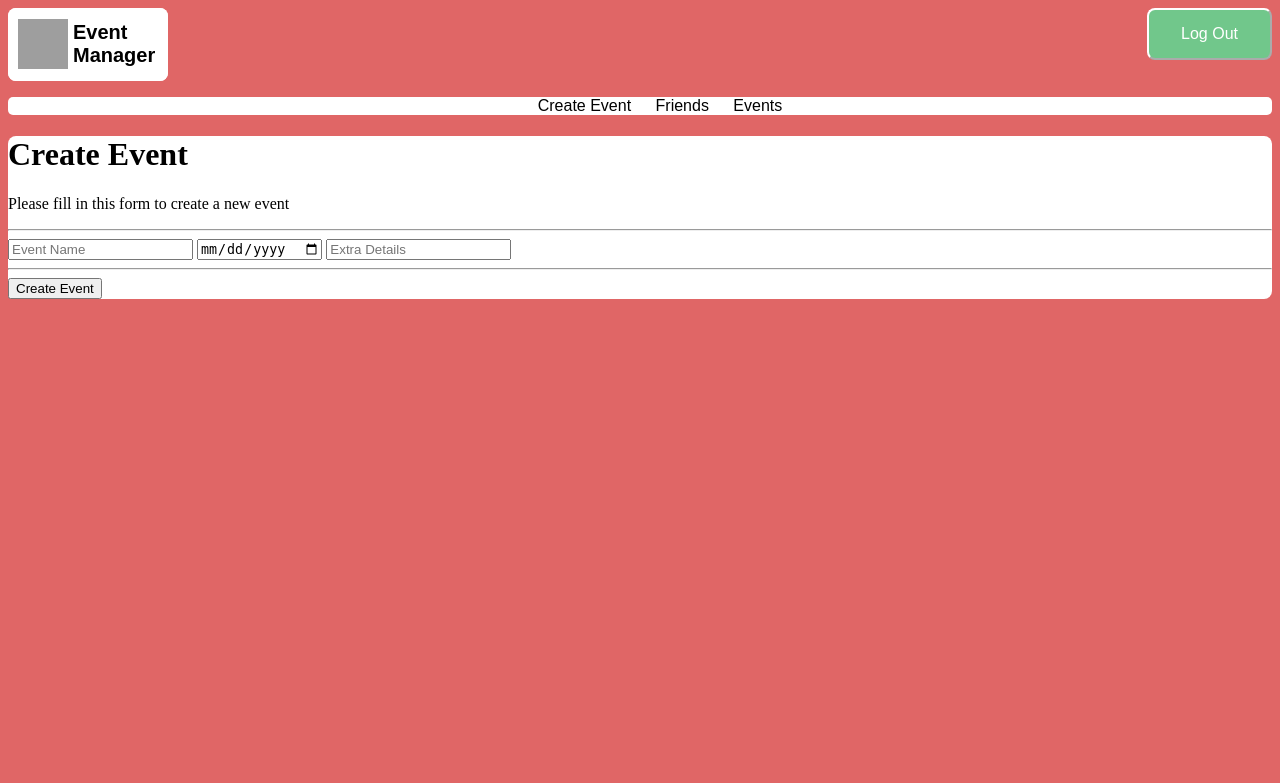
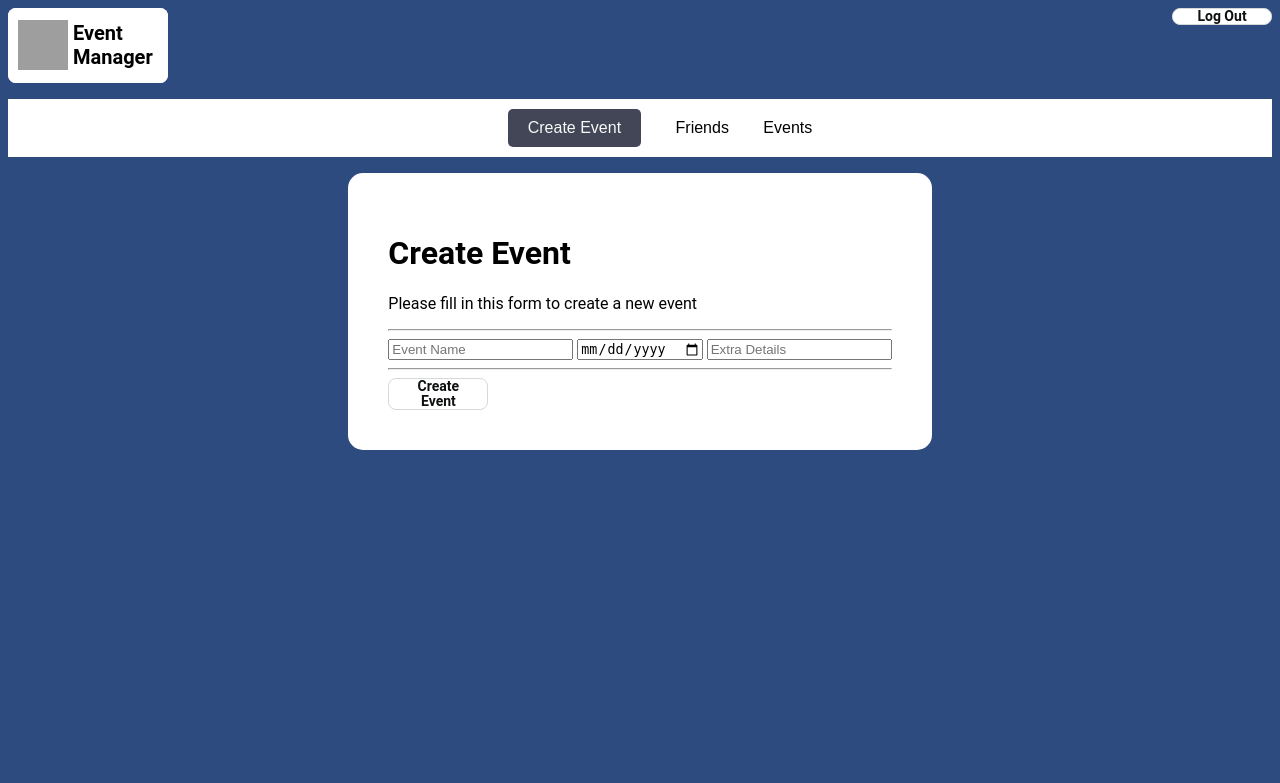
Before and after one commit to tommytro/event-manager, a PHP site: page /create_event.php in a window 1280 px wide. Shown: the top 783 px of the page. Run offline with PHP 8.4, Linux system fonts and the light colour scheme; some libraries are stand-ins or nearby versions; grey boxes are pictures that could not be loaded.

Commit message:
Added a lot of things

```diff
--- a/create_event.php
+++ b/create_event.php
@@ -3,9 +3,7 @@
     <title>Event Manager Project</title>
     <link rel="icon" type"image/x-icon" href="favicon.ico"/>
     <head>
-        <form style="float: right" action="logout.php">
-            <button  class="button" onclick="logout.php">Log Out</button>
-        </form>
+        <?php include("loginButton.php"); ?>
         <?php include("logo.php"); ?>
 
 
@@ -15,6 +13,5 @@
         <?php include("navbar.php"); ?>
         <?php include("event_form.php"); ?>
 
-        <!-- <?php include("calendar.html"); ?> -->
     </body>
 </html>
--- a/event_form.php
+++ b/event_form.php
@@ -34,9 +34,8 @@ if($_SERVER["REQUEST_METHOD"] == "POST"){
 ?>
 
 <html>
-    <div>
         <form action="" method="post">
-            <div class="create_event_container">
+            <div class="eventContainer">
                 <h1>Create Event</h1>
                 <p>Please fill in this form to create a new event</p>
                 <hr>
@@ -44,8 +43,7 @@ if($_SERVER["REQUEST_METHOD"] == "POST"){
                 <input type="date" placeholder="Event Date" name="eventdate" id="eventdate" required>
                 <input type="text" placeholder="Extra Details" name="eventdesc" id="desc">
                 <hr>
-                <button type="submit">Create Event</button>
+                <button class="button-fancy" type="submit">Create Event</button>
             </div>
         </form>
-    </div>
 </html>
--- a/eventslist.php
+++ b/eventslist.php
@@ -1,4 +1,4 @@
-<div class="eventlist">
+<div>
     <ul>
         <li><?php include "eventlistgetter.php" ?></li>
     </ul>
--- a/friends.php
+++ b/friends.php
@@ -3,9 +3,7 @@
     <title>Event Manager Project</title>
     <link rel="icon" type"image/x-icon" href="favicon.ico"/>
     <head>
-        <form style="float: right" action="logout.php">
-            <button  class="button" onclick="logout.php">Log Out</button>
-        </form>
+    <?php include("loginButton.php"); ?>
     <?php include("logo.php"); ?>
 
     </head>
--- a/homepage.css
+++ b/homepage.css
@@ -1,8 +1,11 @@
+
 body {
-    background-color:rgb(224, 102, 102, 1);
+    font-family: "Google Sans",Roboto,Arial,sans-serif;
+    background-color:rgb(46, 75, 128);
 }
 
 .button {
+
     background-color: #71c78b; /* Green */
     border-radius: 8px;
     border-color: white;
@@ -23,12 +26,16 @@ body {
 
 .logotext {
     color: black;
-    font-family: Arial, Helvetica, sans-serif;
+    font-family: "Google Sans",Roboto,Arial,sans-serif;
     text-decoration: none;
     margin: 0 -25px;
     font-size: 10px;
     padding-left: 20px;
 
+}
+
+#loginButton{
+    float: right;
 }
 
 .container {
@@ -47,16 +54,27 @@ body {
 
 li {
     display: inline-block;
-    margin: 0 10px;
+    margin: 10 15px;
 }
 
-.navbar {
+.navbar #navbar {
     font-family: Arial, Helvetica, sans-serif;
     background-color: white;
-    border-radius: 5px;
     text-decoration: none;
     text-align: center;
     color: black;
+    margin:auto;
+}
+
+#navbar .active {
+    color:            #F8F8F8;
+    background-color: #424656;
+    padding: 10px 10px;
+    border-radius: 5px;
+}
+
+.navbar .button:hover{
+    color: rgb(46, 75, 128);
 }
 .calendar {
     text-align: right;
@@ -66,7 +84,7 @@ li {
 
 .create_event_container {
     margin: 0 0px;
-    background-color: #ffffff;
+    background-color: #B46572;
     border-radius: 8px;
 
 }
@@ -84,6 +102,27 @@ li {
     margin-right: auto;
     height: auto;
     width: auto
+}
+
+.eventContainer {
+    position: relative;
+    width:fit-content;
+    margin: auto;
+    padding: 40px;
+    background-color: #ffffff;
+    border-radius: 15px;
+
+}
+
+#eventItems {
+    text-align: left;
+    border-bottom: 2px solid black;
+    column-span: 100%;
+
+}
+
+#leftJustify{
+    text-align: left;
 }
 
 .friendsContainer {
@@ -121,3 +160,80 @@ li {
 #loginbuttonform {
     float: right;
 }
+
+.items {
+    color:#05ee4b;
+}
+
+.button-fancy {
+  background-color: #fff;
+  border: 1px solid #d5d9d9;
+  border-radius: 8px;
+  box-sizing: border-box;
+  color: #0f1111;
+  cursor: pointer;
+  display: inline-block;
+  font-family: "Google Sans",Roboto,Arial,sans-serif;
+  font-size: 14px;
+  font-weight: bold;
+  line-height: 15px;
+  padding: 0 10px;
+  position: relative;
+  text-align: center;
+  text-decoration: none;
+  user-select: none;
+  -webkit-user-select: none;
+  touch-action: manipulation;
+  vertical-align: middle;
+  width: 100px;
+}
+
+.button-fancy:hover {
+  background-color: #d8dbdb;
+}
+
+.button-fancy:focus {
+  outline: 0;
+}
+
+.textbox-fancy{
+    background-color: #A6ABBD;
+    border: 1px solid #424656;
+    border-radius: 5px;
+    color: #0f1111;
+    cursor: pointer;
+    display: inline-block;
+    font-family: "Google Sans",Roboto,Arial,sans-serif;
+    font-size: 14px;
+    font-weight: bold;
+    line-height: 15px;
+    padding: 0 10px;
+    position: inherit;
+    text-align: left;
+    text-decoration: none;
+    user-select: none;
+    -webkit-user-select: none;
+    touch-action: manipulation;
+    vertical-align: middle;
+    width: 100px;
+}
+
+.signup-button{
+    background-color: #2E4B80;
+    border:5px solid #424656 !important;
+    border-radius: 8px;
+    color: #ffffff;
+    cursor: pointer;
+    display: inline-block;
+    font-family: "Google Sans",Roboto,Arial,sans-serif;
+    font-size: 20px;
+    font-weight: bold;
+    line-height: 15px;
+    padding: 50 50px;
+    text-align: center;
+    text-decoration: none;
+}
+
+.signup-button:hover {
+    background-color: #424656;
+}
--- a/logged_in_homepage.php
+++ b/logged_in_homepage.php
@@ -4,7 +4,7 @@
     <link rel="icon" type"image/x-icon" href="favicon.ico"/>
     <head>
         <form id="loginbuttonform" action="logout.php">
-            <button  class="button" onclick="logout.php">Log Out</button>
+            <button  class="button-fancy" onclick="logout.php">Log Out</button>
         </form>
     <?php include("logo.php"); ?>
 
--- /dev/null
+++ b/loginButton.php
@@ -0,0 +1,3 @@
+<form id="loginButton" action="logout.php">
+    <button  class="button-fancy" onclick="logout.php">Log Out</button>
+</form>
--- a/navbar.php
+++ b/navbar.php
@@ -1,8 +1,23 @@
+<script src="http://code.jquery.com/jquery-2.1.4.min.js"></script>
+
+<script>
+    $(function(){
+        $('a').each(function(){
+            if ($(this).prop('href') == window.location.href) {
+                $(this).addClass('active'); $(this).parents('li').addClass('active');
+            }
+        });
+    });
+</script>
 <div class="navbar">
-    <ul>
-        <li><a href="create_event.php" class="navbar">Create Event</a></li>
-        <li><a href="friends.php" class="navbar">Friends</a></li>
-        <li><a href="events.php" class="navbar">Events</a></li>
+    <div id="navbar">
+        <ul>
+            <li><a href="create_event.php" id="navbar">Create Event</a></li>
+            <li><a href="friends.php" id="navbar">Friends</a></li>
+            <li><a href="events.php" id="navbar">Events</a></li>
 
-    </ul>
+
+
+        </ul>
+    </div>
 </div>
```
Also changed, not shown: deleteEvent.php (added, +17 -0 lines), eventlistgetter.php (+40 -5 lines), events.php (+2 -6 lines), index.php (+5 -4 lines), login.php (+9 -9 lines).
